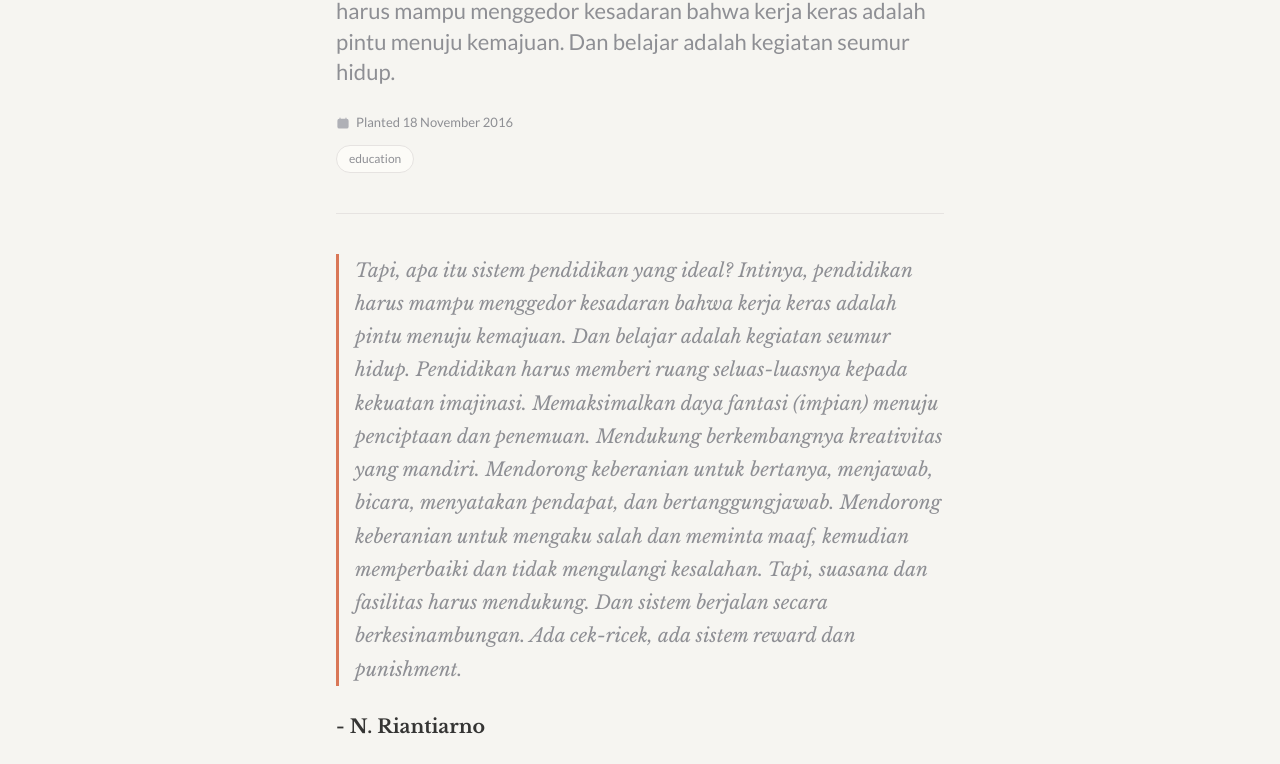
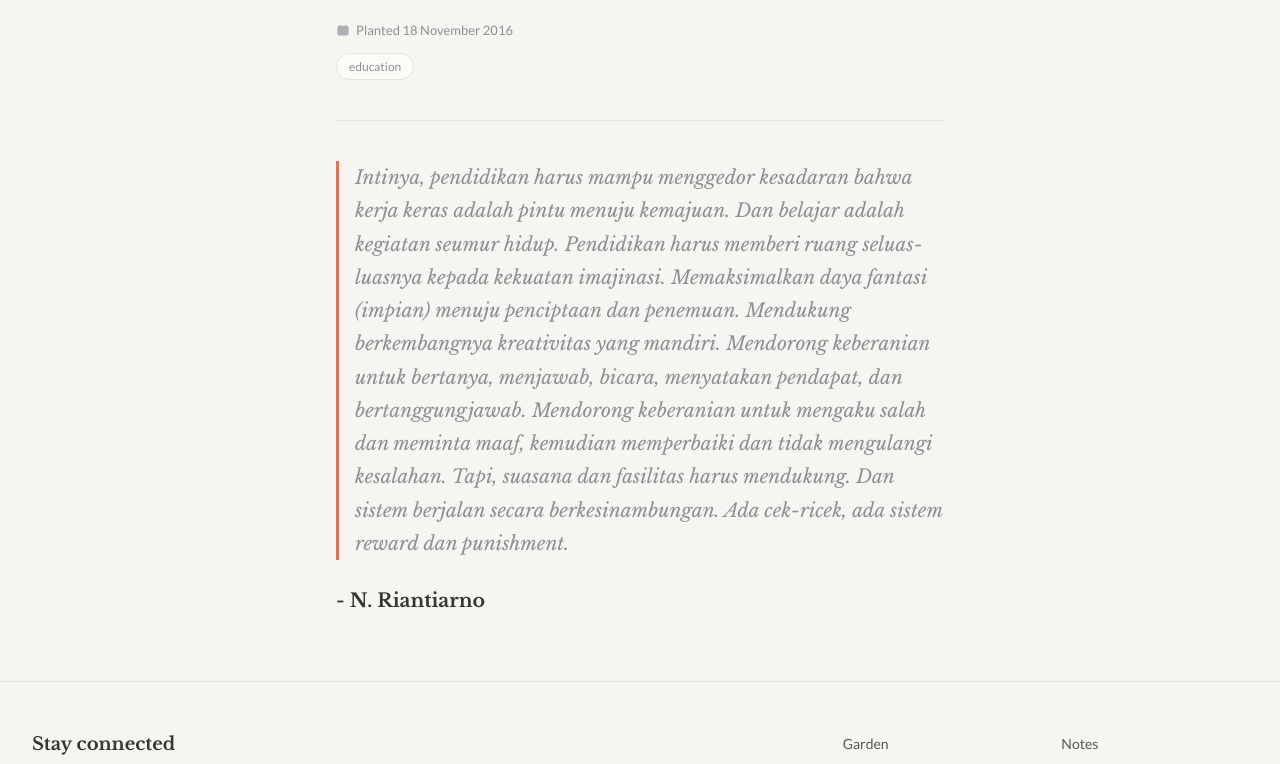
Before and after one commit to bonagus/digital-garden, an Astro site: page /pendidikan-yang-dinamis in a window 1280 px wide. Shown: the part 256-1020 px from the top of the page. Built offline with nearby package versions, Linux system fonts and the light colour scheme; Astro itself is replaced by a stand-in of ours; no server answers.

Commit message:
Update src/content/notes/pendidikan-yang-dinamis

```diff
--- a/src/content/notes/pendidikan-yang-dinamis.mdx
+++ b/src/content/notes/pendidikan-yang-dinamis.mdx
@@ -1,9 +1,6 @@
 ---
 title: Pendidikan yang dinamis
-description: >-
-  Tapi, apa itu sistem pendidikan yang ideal? Intinya, pendidikan harus mampu
-  menggedor kesadaran bahwa kerja keras adalah pintu menuju kemajuan. Dan
-  belajar adalah kegiatan seumur hidup.
+description: Tapi, apa itu sistem pendidikan yang ideal?
 startDate: 2016-11-18
 topics:
   - education
@@ -11,6 +8,6 @@ growthStage: seedling
 draft: false
 aliases: []
 ---
-> Tapi, apa itu sistem pendidikan yang ideal? Intinya, pendidikan harus mampu menggedor kesadaran bahwa kerja keras adalah pintu menuju kemajuan. Dan belajar adalah kegiatan seumur hidup. Pendidikan harus memberi ruang seluas-luasnya kepada kekuatan imajinasi. Memaksimalkan daya fantasi (impian) menuju penciptaan dan penemuan. Mendukung berkembangnya kreativitas yang mandiri. Mendorong keberanian untuk bertanya, menjawab, bicara, menyatakan pendapat, dan bertanggungjawab. Mendorong keberanian untuk mengaku salah dan meminta maaf, kemudian memperbaiki dan tidak mengulangi kesalahan. Tapi, suasana dan fasilitas harus mendukung. Dan sistem berjalan secara berkesinambungan. Ada cek-ricek, ada sistem reward dan punishment.
+> Intinya, pendidikan harus mampu menggedor kesadaran bahwa kerja keras adalah pintu menuju kemajuan. Dan belajar adalah kegiatan seumur hidup. Pendidikan harus memberi ruang seluas-luasnya kepada kekuatan imajinasi. Memaksimalkan daya fantasi (impian) menuju penciptaan dan penemuan. Mendukung berkembangnya kreativitas yang mandiri. Mendorong keberanian untuk bertanya, menjawab, bicara, menyatakan pendapat, dan bertanggungjawab. Mendorong keberanian untuk mengaku salah dan meminta maaf, kemudian memperbaiki dan tidak mengulangi kesalahan. Tapi, suasana dan fasilitas harus mendukung. Dan sistem berjalan secara berkesinambungan. Ada cek-ricek, ada sistem reward dan punishment.
 
 #### - N. Riantiarno
```
